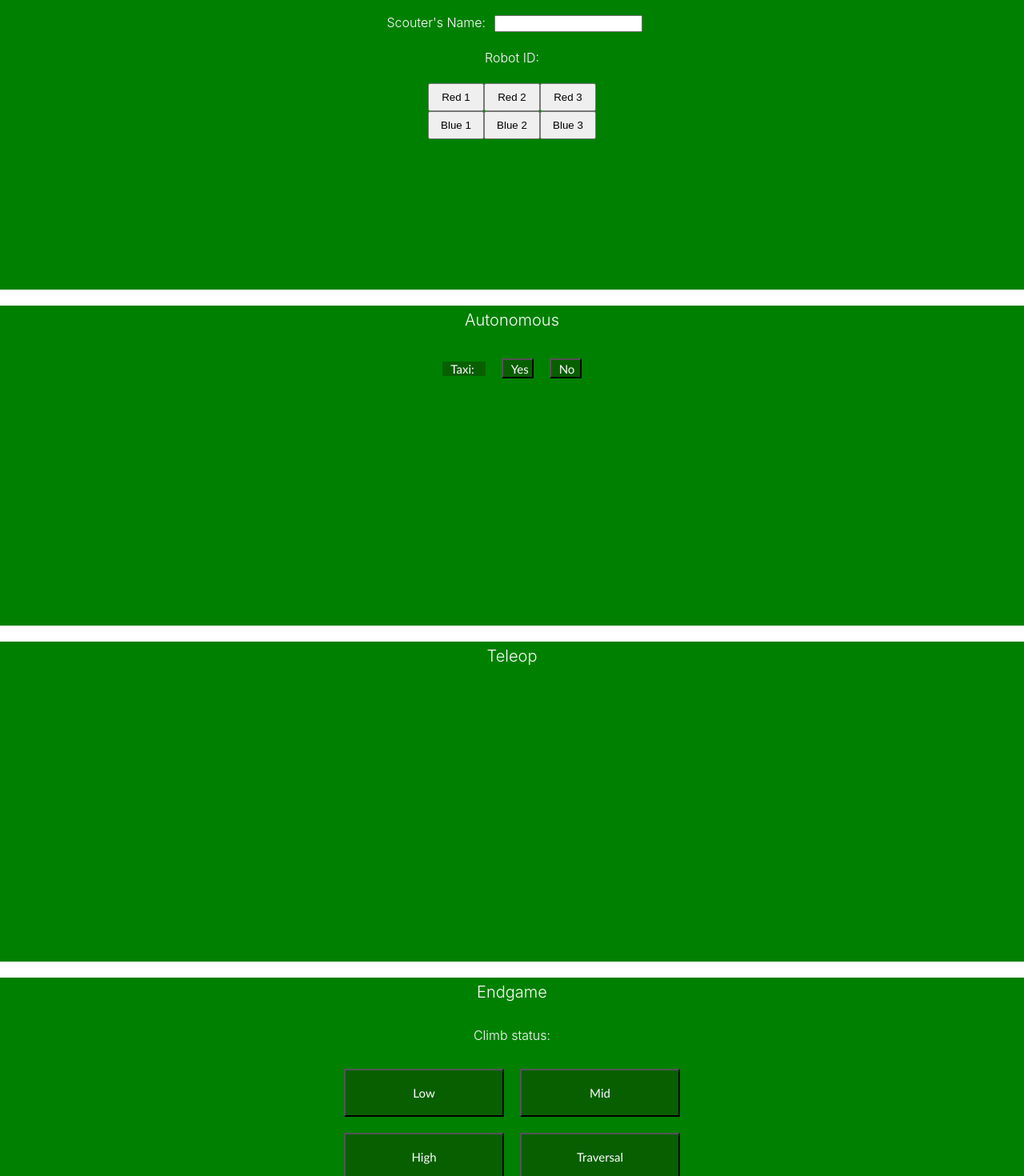
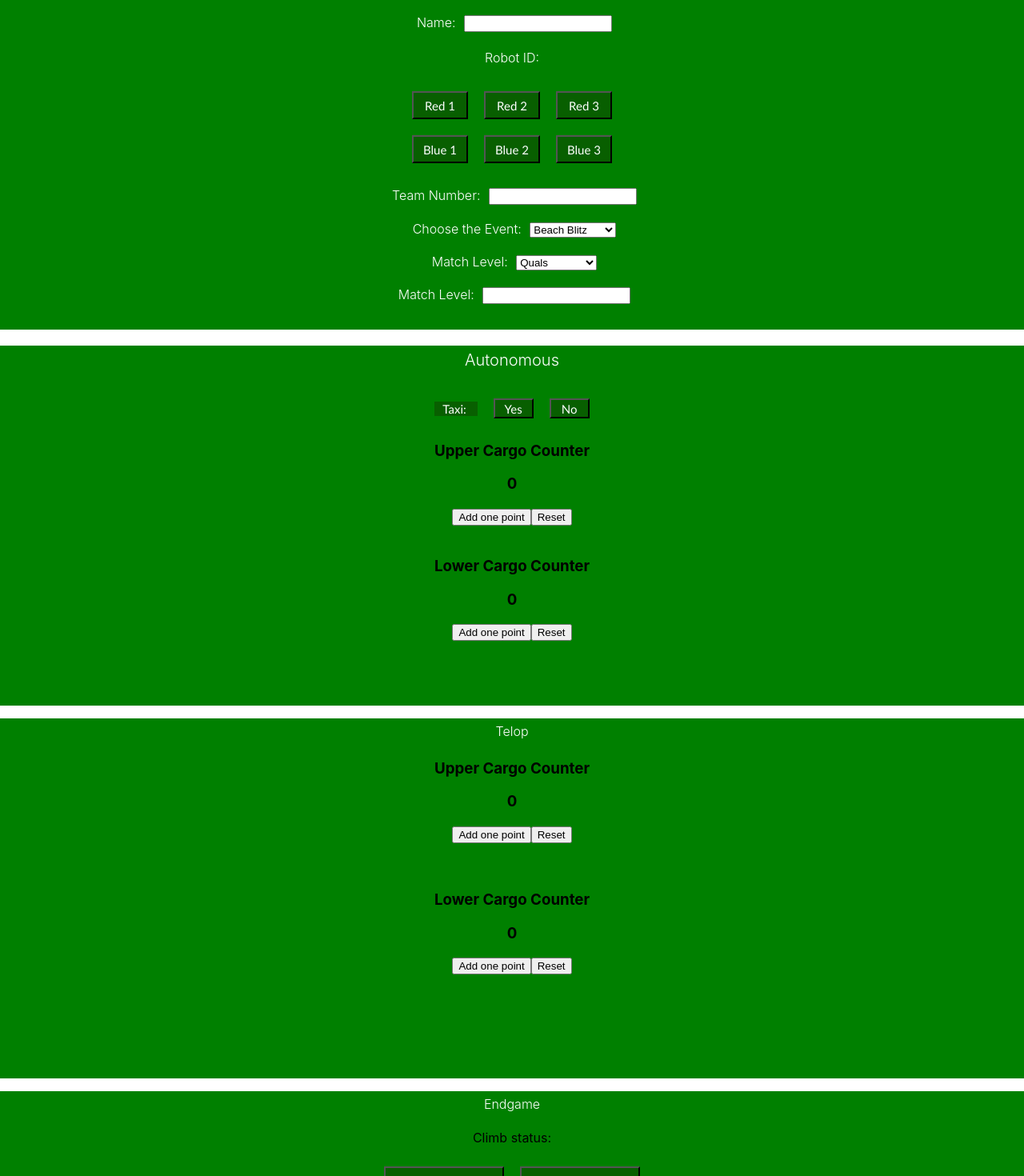
Before and after one commit to 4201VitruvianBots/ScoutingApp2023, a React (Create React App) app: page / in a window 1280 px wide. Shown: the part 200-1670 px from the top of the page at 80% size. Built offline with nearby package versions, Linux system fonts and the light colour scheme.

Commit message:
added buttons, boxes, and formatting

```diff
--- a/src/App.css
+++ b/src/App.css
@@ -12,7 +12,7 @@
 }
 .section-header {
   background-color: green;
-  height: 400px;
+  height: 450px;
   color: black;
 }
 
@@ -34,7 +34,7 @@ font-weight: 200;
 padding:6px;
 }
 
-.title-in-green, .title-in-green-small{
+.title-in-green, .subtitle-in-green{
   font-weight: 300;
   padding:6px;
   color:white;
@@ -43,11 +43,11 @@ padding:6px;
 .title-in-green{
   font-size:20px;
 }
-.title-in-green-small{
+.subtitle-in-green{
    font-size: 16px;
 }
 
-.robotIDb-r, .robotIDb-b, .robotIDb-z, .robotIDb-e{
+.robotIDb-t, .robotIDb-c, .robotIDb-z, .robotIDb-e{
 padding-left: 10px;
 padding-right: 10px;
 background-color: #085f00;
@@ -66,7 +66,7 @@ height:35px;
   height:35px;
 }
 .robotIDb-e{
-  width:200px;
+  width:150px;
   height:60px;
 }
 .robotIDb-z:focus, .robotIDb-e:focus{
@@ -98,7 +98,7 @@ display: inline;
 margin:10px;
 }
 .autoB{
-  width: 40px;
+  width: 50px;
 }
 .autoB-r{
   width:100px;
--- a/src/App.js
+++ b/src/App.js
@@ -12,17 +12,43 @@ function App() {
       {/* GENERAL INFO */}
       <div className="section-header">
         <p className="title-in-green">General Info</p>
-          <label for="name1" className="title-in-green-small"> Scouter's Name: </label>
-          <input id="name1" type="text" required/>
+          <label for="Name" className="subtitle-in-green">Name: </label>
+        <input type="text" id="Name" name="Name" minlength="2"></input>
           <br/>
-          <p className="title-in-green-small" >Robot ID:</p>
-          <button id="robot-id" className="robotIDb-t">Red 1</button>
-          <button id="robot-id" className="robotIDb-t">Red 2</button>
-          <button id="robot-id" className="robotIDb-t">Red 3</button>
+          <div className="robotselector">
+          <p className="subtitle-in-green" >Robot ID:</p>
+          <button id="robot-id" className="robotIDb-t" value="Red1" >Red 1</button>
+          <button id="robot-id" className="robotIDb-t" value="Red2" >Red 2</button>
+          <button id="robot-id" className="robotIDb-t" value="Red3">Red 3</button>
           <br/>
-          <button id="robot-id" className="robotIDb-c">Blue 1</button>
-          <button id="robot-id" className="robotIDb-c">Blue 2</button>
-          <button id="robot-id" className="robotIDb-c">Blue 3</button>
+          <button id="robot-id" className="robotIDb-c" value="Blue1" >Blue 1</button>
+          <button id="robot-id" className="robotIDb-c" value="Blue2" >Blue 2</button>
+          <button id="robot-id" className="robotIDb-c" value="Blue3">Blue 3</button>
+          </div>
+          <br/>
+          <label for="Team Number" className="subtitle-in-green" >Team Number: </label>
+        <input type="text" id="Name" name="Name" minlength="2"></input>
+        <br></br>
+        <br></br>
+        <label for="Event" className="subtitle-in-green" >Choose the Event: </label>
+        <select name="names of event" id="Name">
+          <option value="Port Hueneme">Beach Blitz</option>
+          <option value="Port Hueneme">Port Hueneme</option>
+          <option value="LAR">LAR</option>
+        </select>
+        <br></br>
+        <br></br>
+        <label for="Match Level" className="subtitle-in-green" >Match Level: </label>
+        <select name="names" id="Name">
+          <option value="Quals">Quals</option>
+          <option value="Quarter-Final">Quarter-Final</option>
+          <option value="Finals">Finals</option>
+        </select>
+        <br></br>
+        <br></br>
+        <label for="Match Number" className="subtitle-in-green" >Match Level: </label>
+        <input type="text" id="Name" name="Name" minlength="2"></input>
+
       </div>
 
       {/* AUTONOMOUS */}
@@ -30,110 +56,9 @@ function App() {
         <p className="title-in-green">Autonomous</p>
         <div>
           <p className="autoB">Taxi: </p>
-          <button type="radio" className="autoB">Yes</button>
+          <button type="radio" className="autoB" >Yes</button>
           <button type="radio" className="autoB">No</button>
         </div>
-      </div>
-
-      {/* TELEOP */}
-      <div className="section-header">
-      <p className="title-in-green">Teleop</p>
-      </div>
-
-      {/* ENDGAME */}
-      <div className="section-header">
-      <p className="title-in-green">Endgame</p>
-      <p className="title-in-green-small" >Climb status:</p>
-          <button id="robot-id" className="robotIDb-e">Low</button>
-          <button id="robot-id" className="robotIDb-e">Mid</button><br/>
-          <button id="robot-id" className="robotIDb-e">High</button>
-          <button id="robot-id" className="robotIDb-e">Traversal</button><br/>
-          <button id="robot-id" className="robotIDb-e">Not attempted</button>
-          <button id="robot-id" className="robotIDb-e">Attempted but failed</button>
-      </div>
-
-      {/* SUBMISSION */}
-      <div className="submission-header">
-        <p className="title-in-green">Submission</p>
-          <label for="name1" className="title-in-green-small"> Comments: </label>
-          <input id="name1" type="text" required/>
-        <br/>
-        <br/>
-        <button id="robot-id" className="robotIDb-z">Submit form</button>
-      </div>
-     </div>
-
-  );
-}
-
-export default App;
-
- {/*
-// Skye: text inputs, dropdowns
-// Natalie: radio buttons, checkboxes
-
-
-      <div id="Timer"></div>
-      <header className="App-header">
-        <p>Scouting App</p>
-        <hr></hr>
-        <p> Login Information </p>
-        <div></div>
-        <p> Name</p>
-        <label for="dog-names">Choose your name:</label>
-        <select name="names" id="Name">
-          <option value="rigatoni">Rigatoni</option>
-          <option value="dave">Dave</option>
-          <option value="pumpernickel">Pumpernickel</option>
-          <option value="reeses">Reeses</option>
-        </select>
-      </header>
-      <div className="section-header">
-        <p>Scouter's Info</p>
-        <label for="Name">Name:</label>
-        <input type="text" id="Name" name="Name" minlength="2"></input>
-        <br></br>
-        <br></br>
-        <label for="Alliance">Choose you Alliance:</label>
-        <select name="names" id="Name">
-          <option value="Red 1">Red 1</option>
-          <option value="Red 2">Red 2</option>
-          <option value="Red 3">Red 3</option>
-          <option value="Blue 1">Blue 1</option>
-          <option value="Blue 2">Blue 2</option>
-          <option value="Blue 3">Blue 3</option>
-        </select>
-        <br></br>
-        <br></br>
-        <label for="Team Number">Team Number:</label>
-        <input type="text" id="Name" name="Name" minlength="2"></input>
-        <br></br>
-        <br></br>
-        <label for="Event">Choose the Event:</label>
-        <select name="names of event" id="Name">
-          <option value="Port Hueneme">Port Hueneme</option>
-          <option value="LAR">LAR</option>
-        </select>
-        <br></br>
-        <br></br>
-        <label for="Match Level">Match Level:</label>
-        <select name="names" id="Name">
-          <option value="Quals">Quals</option>
-          <option value="Quarter-Final">Quarter-Final</option>
-          <option value="Finals">Finals</option>
-        </select>
-        <br></br>
-        <br></br>
-        <label for="Match Number">Match Level:</label>
-        <input type="text" id="Name" name="Name" minlength="2"></input>
-      </div>
-      <div className="section-header">
-        <p>Autonomous</p>
-        <label for="Taxi">Taxi:</label>
-        <select name="Taxi" id="Taxi">
-          <option value="Yes">Yes</option>
-          <option value="No">No</option>
-        </select>
         <h3><center>Upper Cargo Counter</center></h3>
         <div>
           <center><h3 id="counter-label">0</h3></center>
@@ -159,10 +84,10 @@ export default App;
           </div>
         </center>
       </div>
+
+      {/* TELEOP */}
       <div className="section-header">
-        <p>Teleop</p>
-        <br></br>
-        <br></br>
+        <p className="subtitle-in-green">Telop</p>
         <h3><center>Upper Cargo Counter</center></h3>
         <div>
           <center><h3 id="counter-label">0</h3></center>
@@ -186,34 +111,48 @@ export default App;
           </div>
         </center>
       </div>
+
+      {/* ENDGAME */}
       <div className="section-header">
-        <p>Endgame</p>
-        <br></br>
-        <timerComponent />
-        <label for="Climb">Climb:</label>
-        <select name="Climb" id="Climb">
-          <option value="Low">Low</option>
-          <option value="Mid">Mid</option>
-          <option value="Traversal">Traversal</option>
-          <option value="Attempted but failed">Attempted but failed</option>
-          <option value="Not attempted">Not attempted</option>
-        </select>
-        <br></br>
-        <br></br>
-        <div className="section-header">
-          <div>
-          </div>
-          <p>Miscellaneous</p>
-          <label for="Comments">Comments:</label>
-          <input type="text" id="Name" name="Name" minlength="2"></input>
-        </div>
-        <CountdownCircleTimer
-          isPlaying
-          duration={30}
-          colors={['#004777', '#F7B801', '#A30000', '#A30000']}
-          colorsTime={[7, 5, 2, 0]}
-        >
-          {({ remainingTime }) => remainingTime}
-        </CountdownCircleTimer>
+        <p className="subtitle-in-green">Endgame</p>
+      <p className="title-in-green-small" >Climb status:</p>
+          <button id="robot-id" className="robotIDb-e">Low</button>
+          <button id="robot-id" className="robotIDb-e">Mid</button><br/>
+          <button id="robot-id" className="robotIDb-e">High</button>
+          <button id="robot-id" className="robotIDb-e">Traversal</button><br/>
+          <button id="robot-id" className="robotIDb-e">Not attempted</button>
+          <button id="robot-id" className="robotIDb-e">Attempted but failed</button>
+      </div>
 
-  */ }
+      {/* SUBMISSION */}
+      <div className="submission-header">
+        <p className="title-in-green">Submission</p>
+          <label for="name1" className="title-in-green-small"> Comments: </label>
+          <input id="name1" type="text" required/>
+        <br/>
+        <br/>
+        <button id="robot-id" className="robotIDb-z">Submit form</button>
+      </div>
+     </div>
+     /*
+      fun displayQR(contents: String) {
+        AwesomeQRCode.Renderer().contents(contents)
+            .size(800).margin(20).dotScale(dataDotScale = 1f)
+            .renderAsync(object : AwesomeQRCode.Callback {
+                override fun onRendered(renderer: AwesomeQRCode.Renderer, bitmap: Bitmap) {
+                    this@QRGenerateActivity.runOnUiThread {
+                        iv_display_qr.setImageBitmap(bitmap)
+                    }
+                }
+
+                override fun onError(renderer: AwesomeQRCode.Renderer, e: Exception) {
+                    e.printStackTrace()
+                }
+            })
+          }
+            */
+
+  );
+}
+
+export default App;
```
